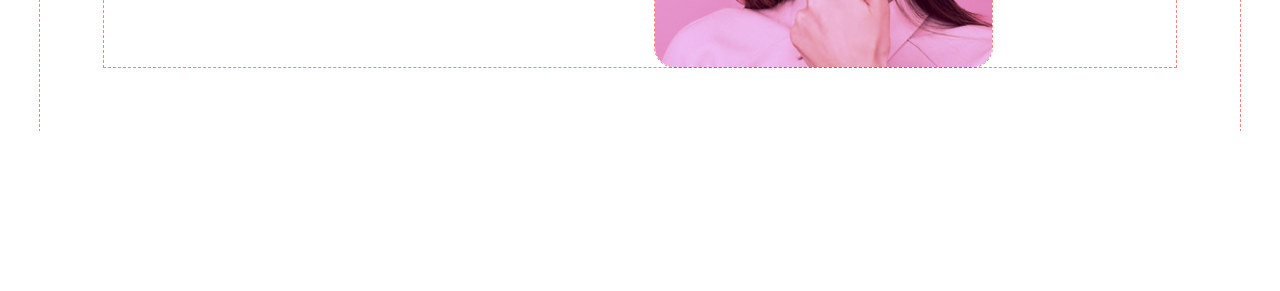
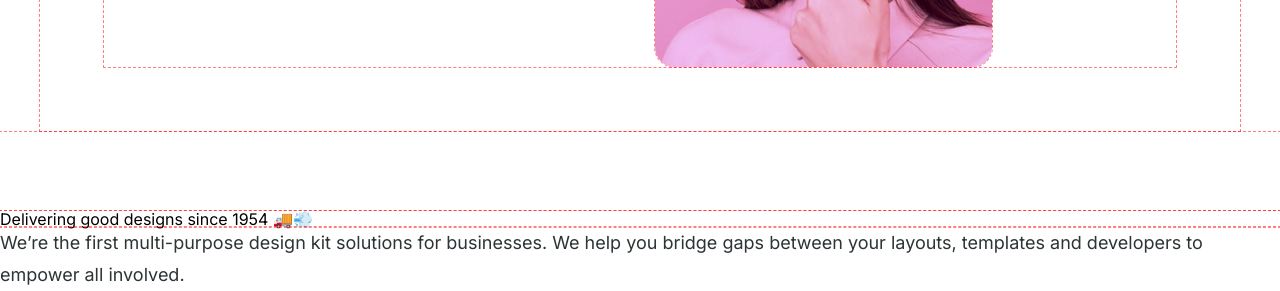
Before and after one commit to CoolMcProgrammer123/INM420-Assignment-1, a website: page public/index.html in a window 1280 px wide. Shown: the part 1145-1436 px from the top of the page. Before the commit the page ends 1276 px from the top, so only its background shows below. Drawn offline with nearby package versions, Linux system fonts and the light colour scheme.

Commit message:
Started work on delivering section

```diff
--- a/public/css/style.css
+++ b/public/css/style.css
@@ -145,7 +145,7 @@ nav p {
 .section-box {
     display: flex;
     flex-direction: column;
-    height: 500px;
+    /* height: 500px; */
 }
 
 /* Main Body Section? */
--- a/public/index.html
+++ b/public/index.html
@@ -104,10 +104,6 @@
                 </div>
             </div>
 
-
-
-
-
             <svg id="bg-big" width="801" height="753" viewBox="0 0 801 753" fill="none"
                 xmlns="http://www.w3.org/2000/svg">
                 <rect x="-41" y="251" width="1376.03" height="767.907" rx="99" transform="rotate(-45 -41 251)"
@@ -205,8 +201,14 @@
                     </clipPath>
                 </defs>
             </svg>
+        </section>
 
-
+        <section id="delivering" class="section-box">
+            <h4>Delivering good designs since 1954 🚚💨</h4>
+            <p>
+                We’re the first multi-purpose design kit solutions for businesses. We help you bridge
+                gaps between your layouts, templates and developers to empower all involved.
+            </p>
         </section>
     </main>
 </body>
```
